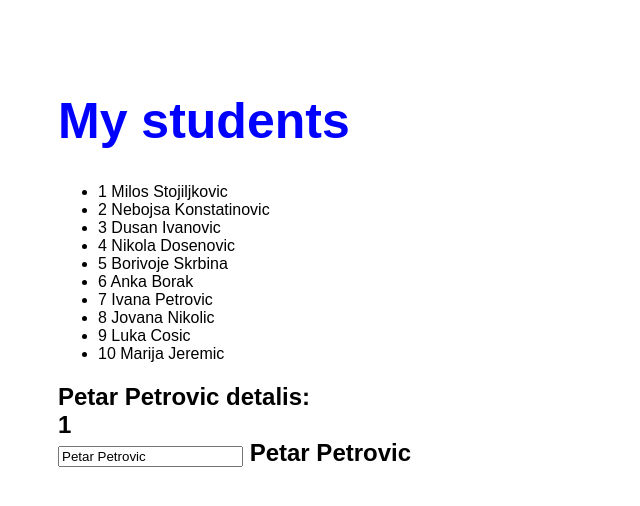
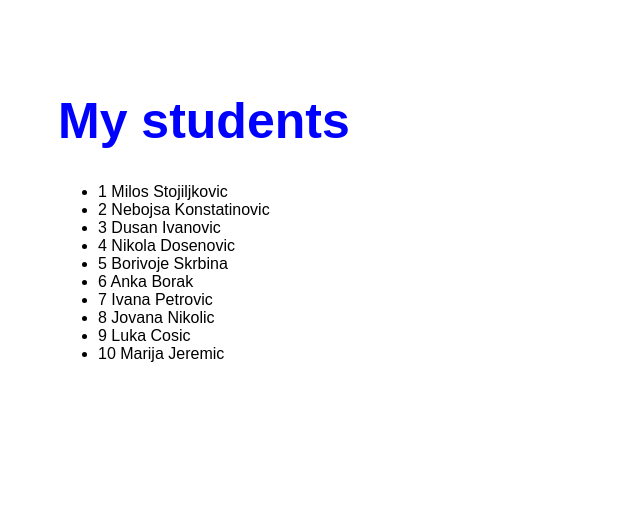
Before and after one commit to Nikola992/students, an Angular app: page / in a window 1280 px wide. Shown: the top 506 px of the page, without its empty margins (0-640 px from the left). Built offline with nearby package versions, Linux system fonts and the light colour scheme.

Commit message:
Added detalis for selected student

```diff
--- a/src/app/mock-students.ts
+++ b/src/app/mock-students.ts
@@ -1,4 +1,4 @@
-import { Student } from '../student';
+import { Student } from './student';
 
 
 export const STUDENTS: Student[] = [
--- a/src/app/students/students.component.html
+++ b/src/app/students/students.component.html
@@ -1,6 +1,6 @@
 <div>
   <ul class="students">
-    <li *ngFor="let student of students">
+    <li *ngFor="let student of students" (click)="onSelectedStudent(student)">
       <span>{{ student.id }}</span> {{ student.name }}
     </li>
   </ul>
@@ -8,14 +8,14 @@
 
 
 
-<div>
+<div *ngIf='selectedStudent'>
   <h2>
-    {{ student.name }} detalis:
+    {{ selectedStudent.name }} detalis:
       <div>
-        <div>{{student.id}}</div>
+        <div>{{selectedStudent.id}}</div>
         <div>
-          <input type="text" [(ngModel)]="student.name">
-          {{student.name}}
+          <input type="text" [(ngModel)]="selectedStudent.name" >
+          {{selectedStudent.name}}
         </div>
       </div>
 
--- a/src/app/students/students.component.ts
+++ b/src/app/students/students.component.ts
@@ -13,12 +13,16 @@ import { STUDENTS } from '../mock-students';
 export class StudentsComponent implements OnInit {
 
 students = STUDENTS;
-
+selectedStudent: Student = "";
 student: Student = {
   id: 1,
   name: 'Petar Petrovic'
 };
 // student = 'Petar Petrovic';
+onSelectedStudent(student) {
+  this.selectedStudent = student;
+}
+
 
   constructor() { }
 
```
